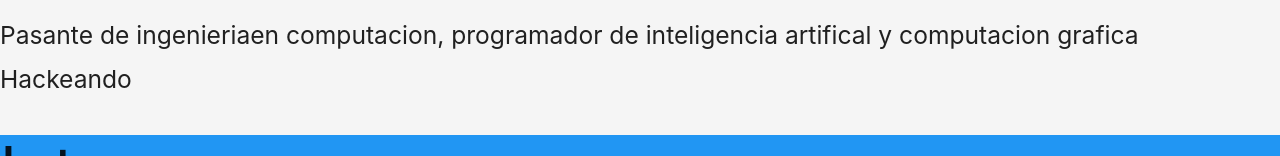
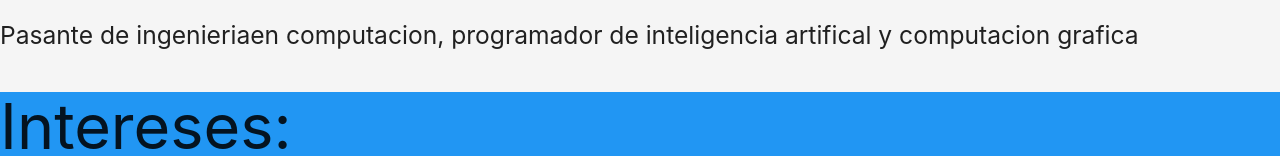
Before and after one commit to EdgarCervantes/EdgarCervantes.github.io, a plain HTML site: page index.html in a window 1280 px wide. Shown: the part 178-334 px from the top of the page. Drawn offline with nearby package versions, Linux system fonts and the light colour scheme.

Commit message:
Revert "Hackeando"
This reverts commit 25290211b4cfe146b6ac8027a67da0ce26af165e.

```diff
--- a/index.html
+++ b/index.html
@@ -30,7 +30,6 @@
     </div>
     <h1>Acerca de mi</h1>
 	<h5>Pasante de ingenieriaen computacion, programador de inteligencia artifical y computacion grafica</5>
-	<h5>Hackeando</h5>
     <div id="seccion1" class="seccion blue">
 	<h1> Intereses:  </h1>
     <ul>
```
